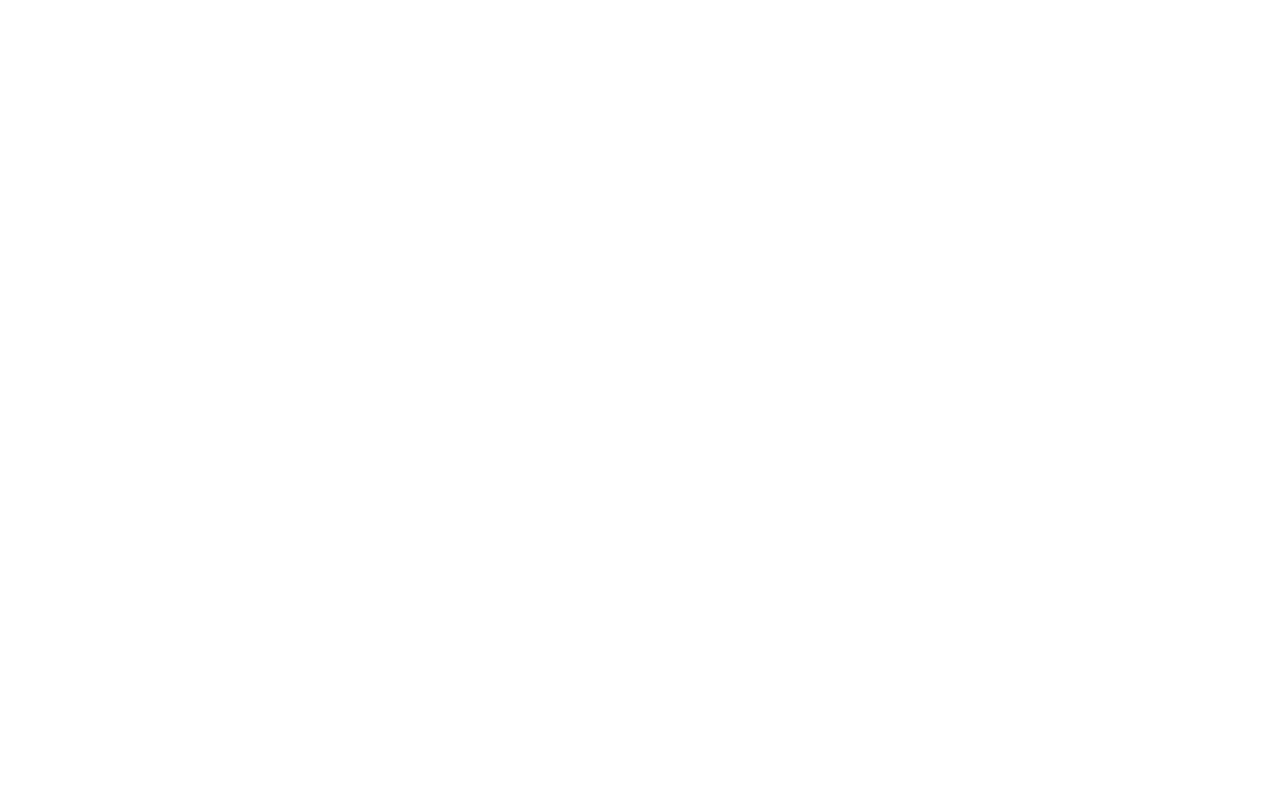
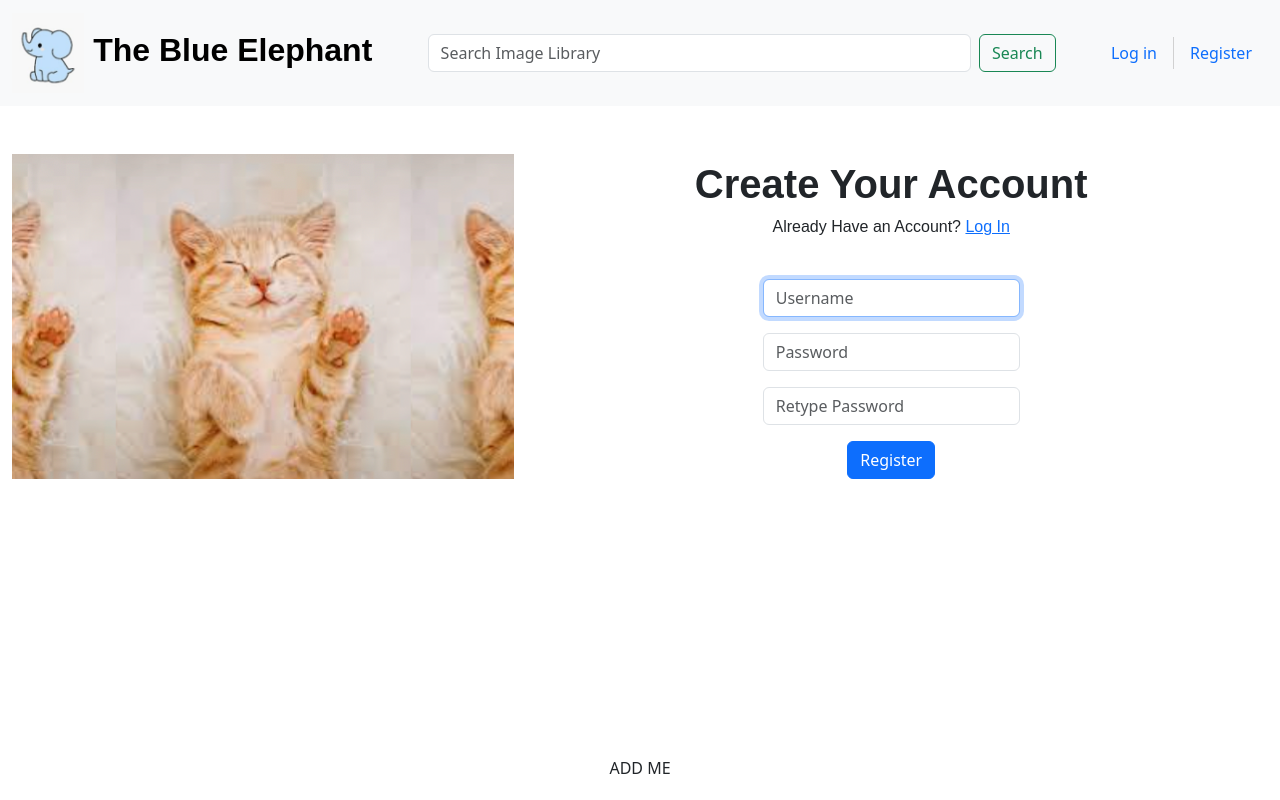
Before and after one commit to SamuelRCrider/the-blue-elephant, a Flask app: page /register in a window 1280 px wide. Before the commit the page is empty. Run offline with Flask 3, Linux system fonts and the light colour scheme.

Commit message:
Can't Figure out SQL

```diff
--- a/app.py
+++ b/app.py
@@ -13,25 +13,74 @@
 app.config["SESSION_TYPE"] = "filesystem"
 Session(app)
 
-# configure sqlite3 database
-con = sqlite3.connect("blue_elephant.db")
-cur = con.cursor()
-
 
 # app routes
 @app.route("/", methods=["GET", "POST"])
 def index():
     if request.method == "POST":
+        con = sqlite3.connect("blue_elephant.db")
+        cur = con.cursor()
+
         ...
+
+        con.close()
         return redirect("/")
+
     return render_template("index.html")
 
 
 @app.route("/register", methods=["GET", "POST"])
 def register():
     if request.method == "POST":
-        # implement in such a way that once a user registers, they are redirected to account page
-        ...
+        con = sqlite3.connect("blue_elephant.db")
+        cur = con.cursor()
+
+        """implement in such a way that once a user registers, they are redirected to account page"""
+        # get username, password, and confirm password
+        # check all of them, flash a message if entered wrong
+        # if all is good, hash the password and store it and the username in database
+        # store user_id in session
+        # redirect to account
+
+        username = request.form.get("username")
+        if not username:
+            flash("Must Enter a Username")
+            return redirect("/register")
+        elif not username.isalpha():
+            flash("Username Must Only Contain Characters")
+            return redirect("/register")
+
+        password = request.form.get("password")
+        confirmation = request.form.get("confirmation")
+        if not password:
+            flash("Must Enter a Password")
+            return redirect("/register")
+        elif not confirmation:
+            flash("Must Confirm Password")
+            return redirect("/register")
+        elif not password.isalnum():
+            flash("Password Must Only Contain Characters and Numbers")
+            return redirect("/register")
+        elif len(password) < 8:
+            flash("Password Must Be At Least 8 Characters")
+        elif confirmation != password:
+            flash("Passwords Do Not Match")
+            return redirect("/register")
+
+        new_user_pass_hash = generate_password_hash(
+            password, method="pbkdf2", salt_length=16
+        )
+
+        cur.execute(
+            "INSERT INTO users (username, hash) VALUES (?, ?)",
+            [username, new_user_pass_hash],
+        )
+        con.commit()
+
+        row = cur.execute("SELECT * FROM users WHERE username = ?", [username])
+        session["user_id"] = row[0]["id"]
+
+        con.close()
         return redirect("/account")
     return render_template("register.html")
 
@@ -39,15 +88,33 @@
 @app.route("/login", methods=["GET", "POST"])
 def login():
     if request.method == "POST":
+        con = sqlite3.connect("blue_elephant.db")
+        cur = con.cursor()
+
+        session.clear()
         ...
+
+        con.close()
         return redirect("/account")
     return render_template("login.html")
+
+
+@app.route("/logout")
+def logout():
+    session.clear()
+
+    return redirect("/")
 
 
 @app.route("/account", methods=["GET", "POST"])
 @login_required
 def account():
     if request.method == "POST":
+        con = sqlite3.connect("blue_elephant.db")
+        cur = con.cursor()
+
         ...
+
+        con.close()
         return redirect("/account")
     return render_template("account.html")
--- a/static/styles.css
+++ b/static/styles.css
@@ -0,0 +1,37 @@
+.title {
+    font-family: papyrus, fantasy;
+}
+
+.a_line {
+    align-self: center;
+    background-color: #d1d1d1;
+    content: "";
+    height: 32px;
+    width: 1px;
+}
+
+.register_container {
+    display: flex;
+    -webkit-box-flex: 1;
+    flex: 1;
+}
+
+.register_left {
+    background-size: contain;
+    background-position: center center;
+    background-image: url(/static/register_cat.png);
+    -webkit-box-flex: 1;
+    flex: 1;
+}
+
+.register_right {
+    flex-basis: 60%;
+}
+
+.footer {
+    position: fixed;
+    left: 0;
+    bottom: 20px;
+    width: 100%;
+    text-align: center;
+  }
--- a/templates/index.html
+++ b/templates/index.html
@@ -5,5 +5,6 @@
 {% endblock %}
 
 {% block main %}
+    <a href="/logout">logout</a>
     <p>hello, world</p>
 {% endblock %}
--- a/templates/layout.html
+++ b/templates/layout.html
@@ -11,24 +11,33 @@
     </head>
     <body>
 
-      <nav class="navbar navbar-expand-lg bg-body-tertiary">
+      <nav class="navbar bg-body-tertiary">
         <div class="container-fluid">
-          <a class="navbar-brand" href="/">
-            <img src="/static/Elephant.jpg" alt="Elephant" height="60">
-
+          <a class="navbar-brand title fw-bolder fs-2" href="/">
+            <img src="/static/Elephant.jpg" alt="Elephant" height="80">
+            The Blue Elephant
           </a>
-          <form class="d-flex w-50 justify-content-end" role="search">
+          <form class="d-flex w-50" role="search">
             <input class="form-control me-2 " type="search" placeholder="Search Image Library" aria-label="Search">
             <button class="btn btn-outline-success" type="submit">Search</button>
           </form>
-          <ul class="nav justify-content-end">
+          <!--- {% if logged_in is defined -%} --->
+            <ul class="nav">
+              <li class="nav-item">
+                <a class="nav-link" href="/account">My Account</a>
+              </li>
+            </ul>
+          <!--- {% else -%} --->
+            <ul class="nav">
               <li class="nav-item">
                 <a class="nav-link" href="/login">Log in</a>
               </li>
+              <div class="a_line"></div>
               <li class="nav-item">
                 <a class="nav-link" href="/register">Register</a>
               </li>
             </ul>
+          <!--- {% endif %} --->
         </div>
       </nav>
 
@@ -45,8 +54,8 @@
           {% block main %}{% endblock %}
       </main>
 
-        <footer>
-            <p>ADD ME!</p>
+      <footer class="footer">
+          <div>ADD ME</div>
       </footer>
 
       <script src="https://cdn.jsdelivr.net/npm/bootstrap@5.3.1/dist/js/bootstrap.bundle.min.js" integrity="sha384-HwwvtgBNo3bZJJLYd8oVXjrBZt8cqVSpeBNS5n7C8IVInixGAoxmnlMuBnhbgrkm" crossorigin="anonymous"></script>
--- a/templates/register.html
+++ b/templates/register.html
@@ -0,0 +1,40 @@
+{% extends "layout.html" %}
+
+{% block title %}
+    Register
+{% endblock %}
+
+{% block main %}
+
+    <div class="register_container">
+        <div class="register_left">
+
+        </div>
+
+        <div class="register_right">
+            <form action="/register" method="post">
+                <div>
+                    <label class="fs-1 title fw-bolder">Create Your Account</label>
+                </div>
+                <div class="mb-3">
+                    <label class="fs-6 title">
+                        Already Have an Account?
+                        <a href="/login">Log In</a>
+                    </label>
+                </div>
+                <br>
+                <div class="mb-3">
+                    <input autocomplete="off" autofocus class="form-control mx-auto w-auto" id="username" name="username" placeholder="Username" type="text">
+                </div>
+                <div class="mb-3">
+                    <input autocomplete="off" class="form-control mx-auto w-auto" id="password" name="password" placeholder="Password" type="text">
+                </div>
+                <div class="mb-3">
+                    <input autocomplete="off" class="form-control mx-auto w-auto" id="confirmation" name="confirmation" placeholder="Retype Password" type="text">
+                </div>
+                <button class="btn btn-primary" type="submit">Register</button>
+            </form>
+        </div>
+    </div>
+
+{% endblock %}
```
Also changed, not shown: templates/account.html (+11 -0 lines), templates/login.html (+38 -0 lines), blue_elephant.db, static/register_cat.png (added). Lines whose indentation alone changed are shown as unchanged.
